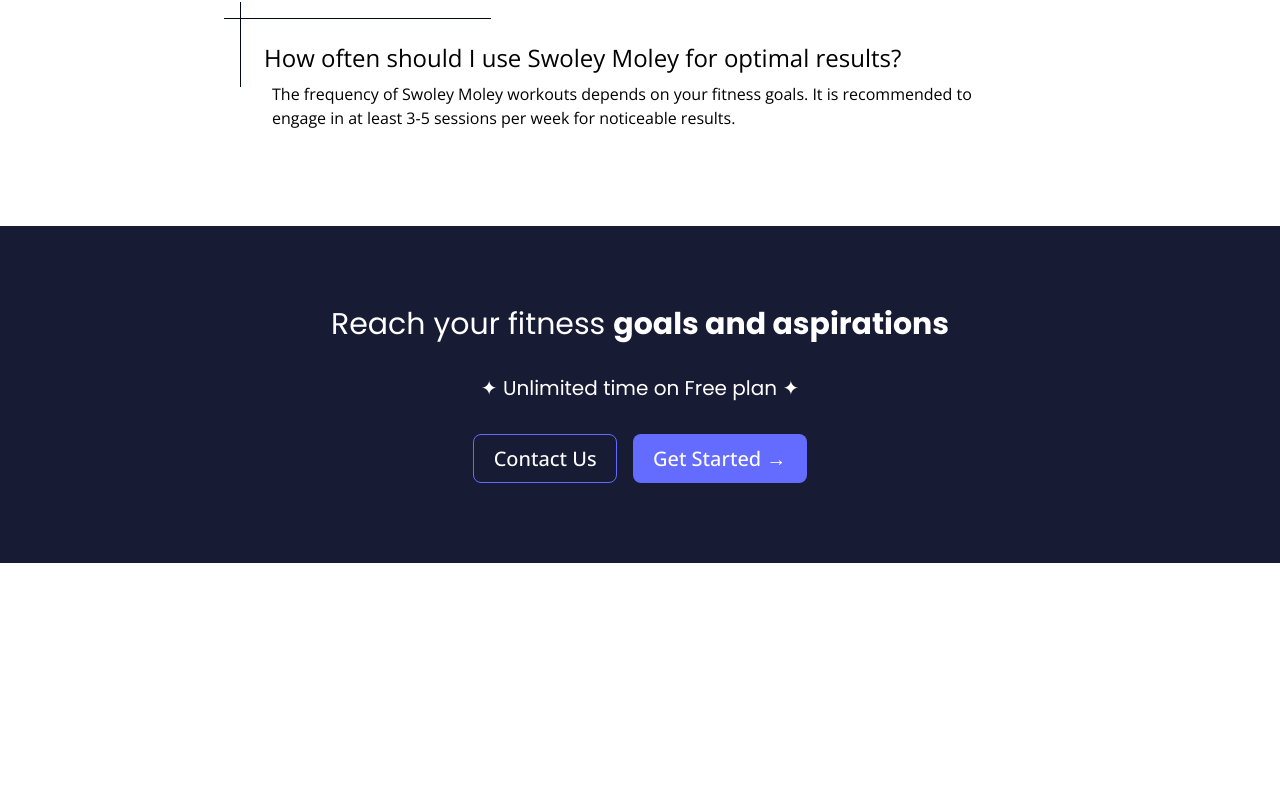
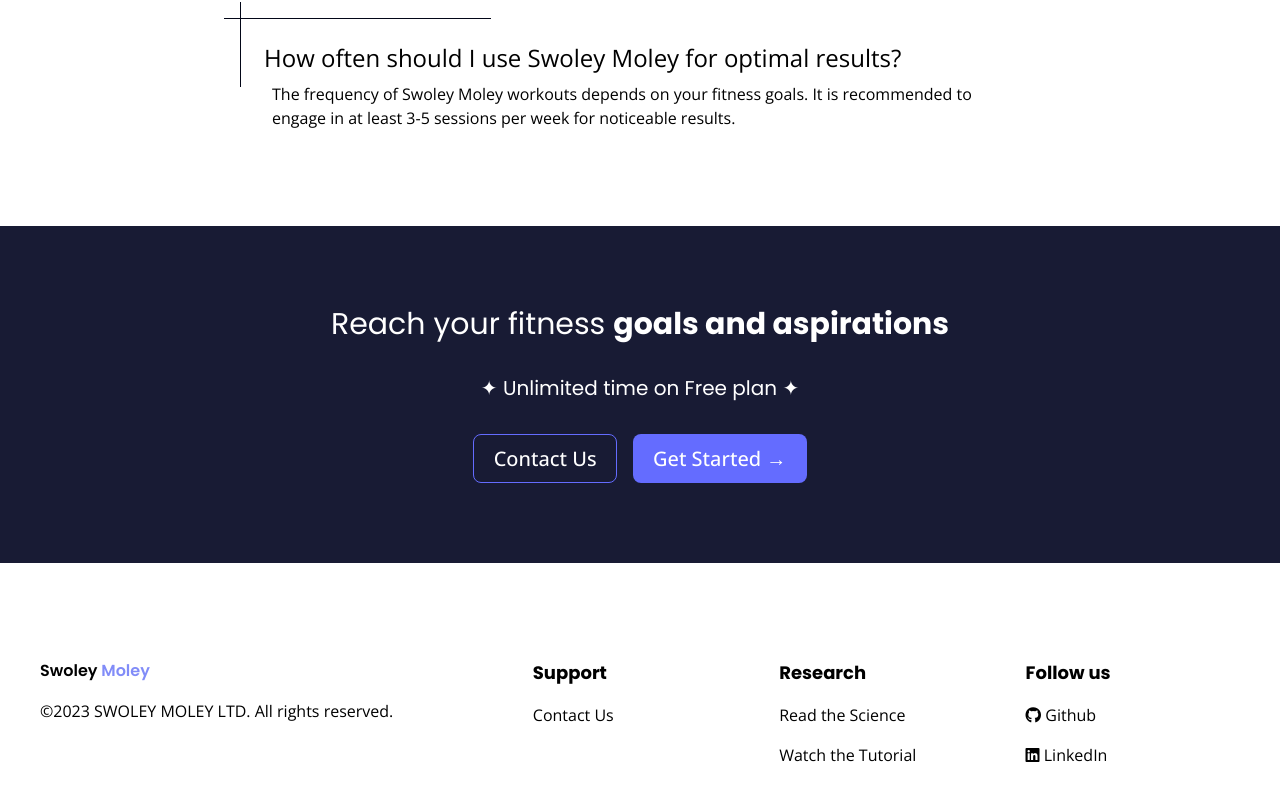
Before and after one commit to MadelinFg/gym-landing-page, a SvelteKit app: page / in a window 1280 px wide. Shown: the part 6584-7385 px from the top of the page. Before the commit the page ends 7147 px from the top, so only its background shows below. Built offline with nearby package versions, Linux system fonts and the light colour scheme.

Commit message:
Add Footer structure

```diff
--- a/src/components/Footer.svelte
+++ b/src/components/Footer.svelte
@@ -0,0 +1,30 @@
+<footer class="py-16 sm:py-20 md:py-24 px-4 md:px-8">
+    <div class="max-w-[1200px] mx-auto w-full grid grid-cols-1 sm:grid-cols-2 md:grid-cols-5 gap-8 text-base">
+        <div class="flex flex-col gap-4 md:col-span-2">
+            <h1 class="font-semibold">Swoley <span class="text-indigo-400">Moley</span></h1>
+
+            <p>©2023 SWOLEY MOLEY LTD. All rights reserved.</p>
+        </div>
+
+        <div class="flex flex-col gap-4">
+            <p class="font-bold poppins text-base sm:text-lg">Support</p>
+            <a href="mailto:madelinfg@gmail.com" class="cursor-pointer hover:text-indigo-400 duration-200" target="_blank">Contact Us</a>
+        </div>
+        <div class="flex flex-col gap-4">
+            <p class="font-bold poppins text-base sm:text-lg">Research</p>
+            <a href="https://svelte.dev/" class="cursor-pointer hover:text-indigo-400 duration-200" target="_blank">Read the Science</a>
+            <a href="https://www.youtube.com/watch?v=vb7CgDcA_6U" class="cursor-pointer hover:text-indigo-400 duration-200" target="_blank">Watch the Tutorial</a>
+        </div>
+        <div class="flex flex-col gap-4">
+            <p class="font-bold poppins text-base sm:text-lg">Follow us</p>
+            <a href="https://github.com/MadelinFg" class="cursor-pointer hover:text-indigo-400 duration-200" target="_blank">
+                <i class="fa-brands fa-github" />
+                Github
+            </a>
+            <a href="https://www.linkedin.com/in/madelin-flores-1890191a9" class="cursor-pointer hover:text-indigo-400 duration-200" target="_blank">
+                <i class="fa-brands fa-linkedin" />
+                LinkedIn
+            </a>
+        </div>
+    </div>
+</footer>
--- a/src/routes/+layout.svelte
+++ b/src/routes/+layout.svelte
@@ -1,6 +1,6 @@
 <script>
   import "../app.css";
-    import Footer from "../components/Footer.svelte";
+  import Footer from "../components/Footer.svelte";
 </script>
 
 <slot />
```
